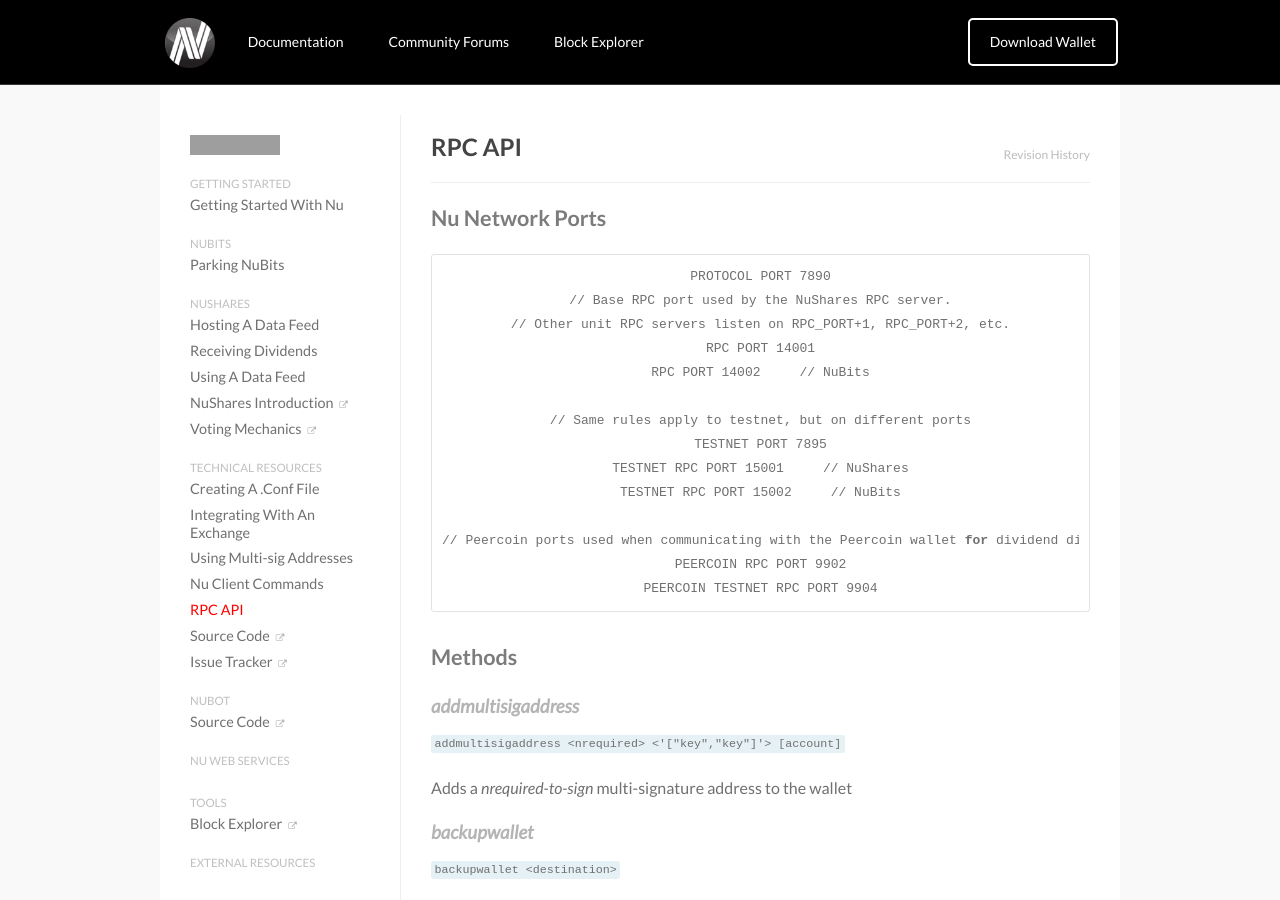
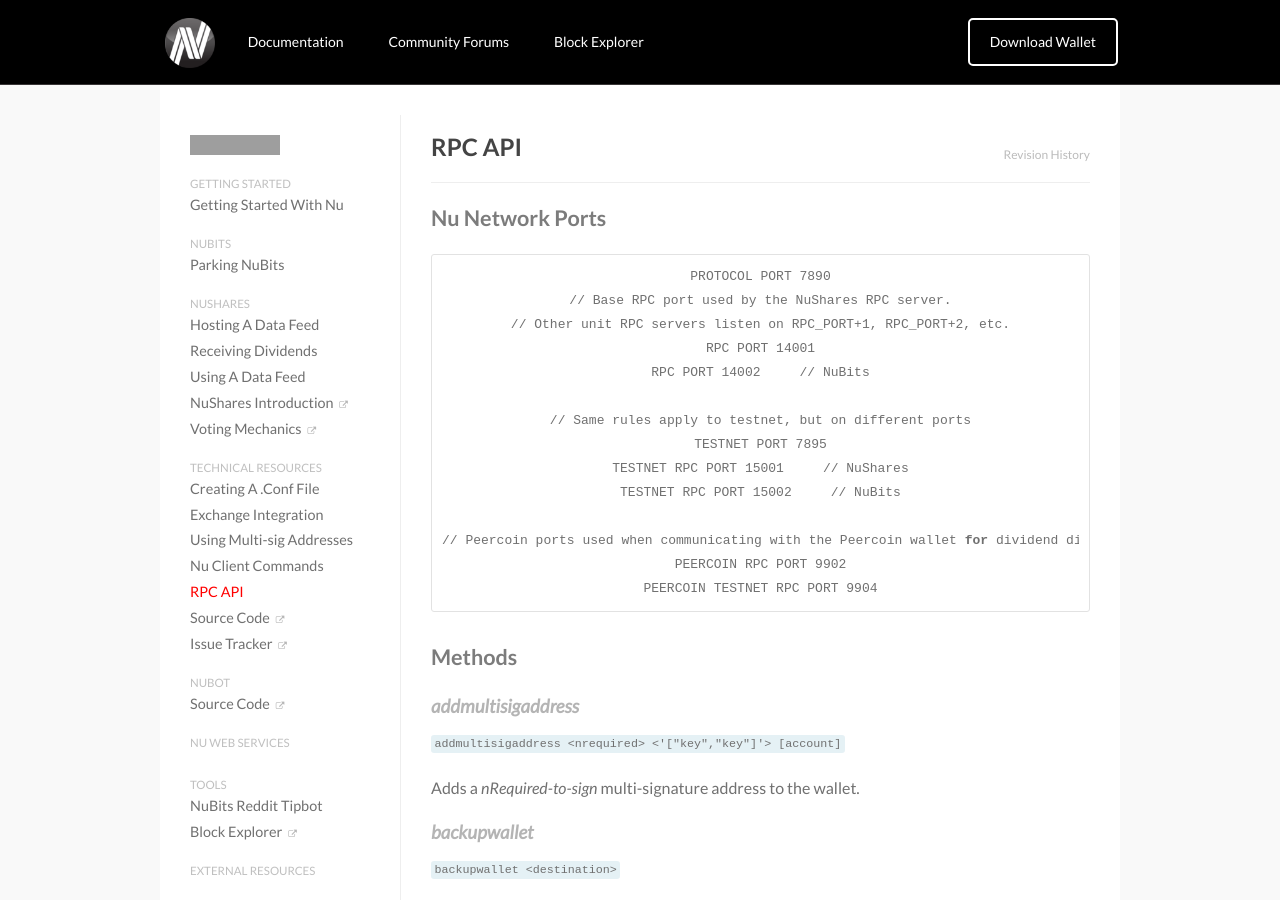
Before and after one commit to NuNetwork/documentation, a Jekyll site: the page built from _kb/rpc-api.md, in a window 1280 px wide and 900 px high. Built offline with Jekyll 4.4.1, drawn with Linux system fonts in a browser that asks for light colours; nearby versions of some CDN libraries; grey boxes are pictures that could not be loaded.

Commit message:
Content updates

```diff
--- a/_kb/integrating-nubits-or-nushares-with-an-exchange.md
+++ b/_kb/integrating-nubits-or-nushares-with-an-exchange.md
@@ -1,5 +1,5 @@
 ---
-title: Integrating With An Exchange
+title: Exchange Integration
 nav_heading: Technical Resources
 filename: integrating-nubits-or-nushares-with-an-exchange.md
 permalink: /integrating-nubits-or-nushares-with-an-exchange/
--- a/_kb/rpc-api.md
+++ b/_kb/rpc-api.md
@@ -33,7 +33,7 @@ PEERCOIN TESTNET RPC PORT 9904
 
 `addmultisigaddress <nrequired> <'["key","key"]'> [account]`
 
-Adds a _nrequired-to-sign_ multi-signature address to the wallet
+Adds a _nRequired-to-sign_ multi-signature address to the wallet.
 
 ### backupwallet
 
```
Also changed, not shown: _kb/nbt-reddit-tipbot.md (added, +29 -0 lines).
